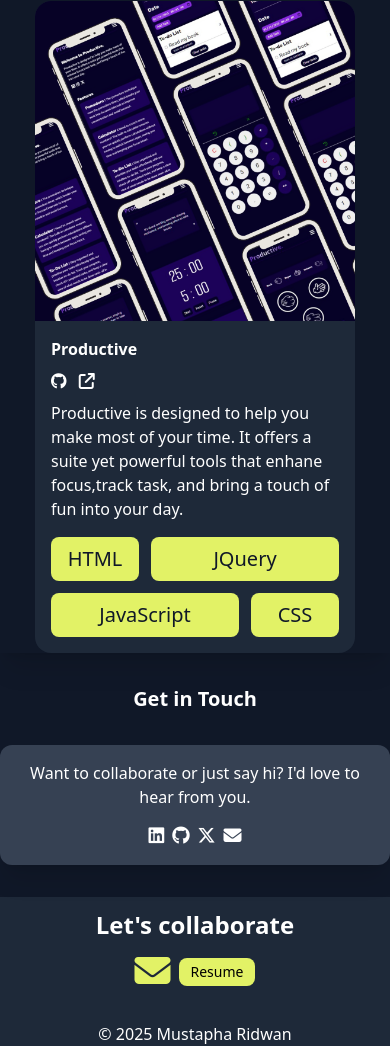
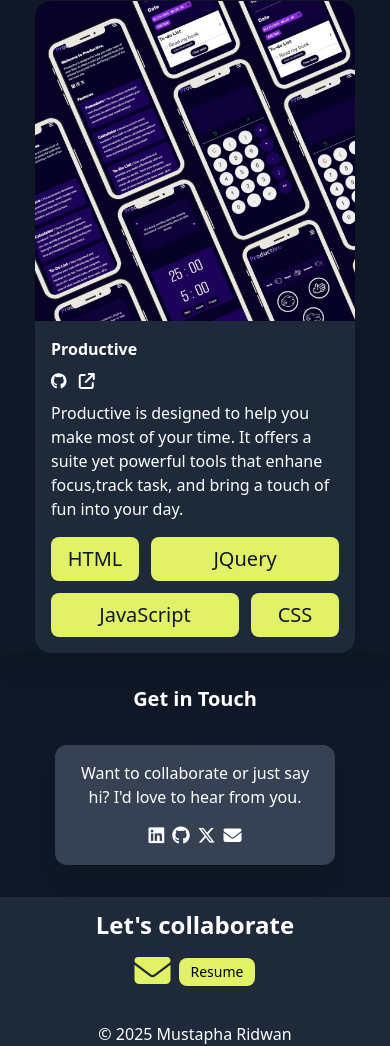
Before and after one commit to Dev-musty/myPortfolio, a plain HTML site: page index.html in a window 390 px wide. Shown: the part 1039-2085 px from the top of the page. Drawn offline with nearby package versions, Linux system fonts and the light colour scheme.

Commit message:
Update index.html

```diff
--- a/index.html
+++ b/index.html
@@ -89,7 +89,7 @@
     </div>
     <div class="contact animate">
       <h2 class="my-8 font-bold text-xl md:text-3xl text-center">Get in Touch</h2>
-      <div class=" info bg-gray-700 p-4 md:w-170 mx-auto rounded-xl md:text-3xl text-white shadow-xl">
+      <div class=" info bg-gray-700 p-4  w-70 md:w-170 mx-auto rounded-xl md:text-3xl text-white shadow-xl">
         <p class="text-center">Want to collaborate or just say hi? I'd love to hear from you.</p>
         <div class="social flex justify-center mt-3 text-lg md:text-3xl md:mt-8">
           <a href="https://www.linkedin.com/in/ridwan-mustapha001?utm_source=share&amp;utm_campaign=share_via&amp;utm_content=profile&amp;utm_medium=android_app" target="_blank">
```
